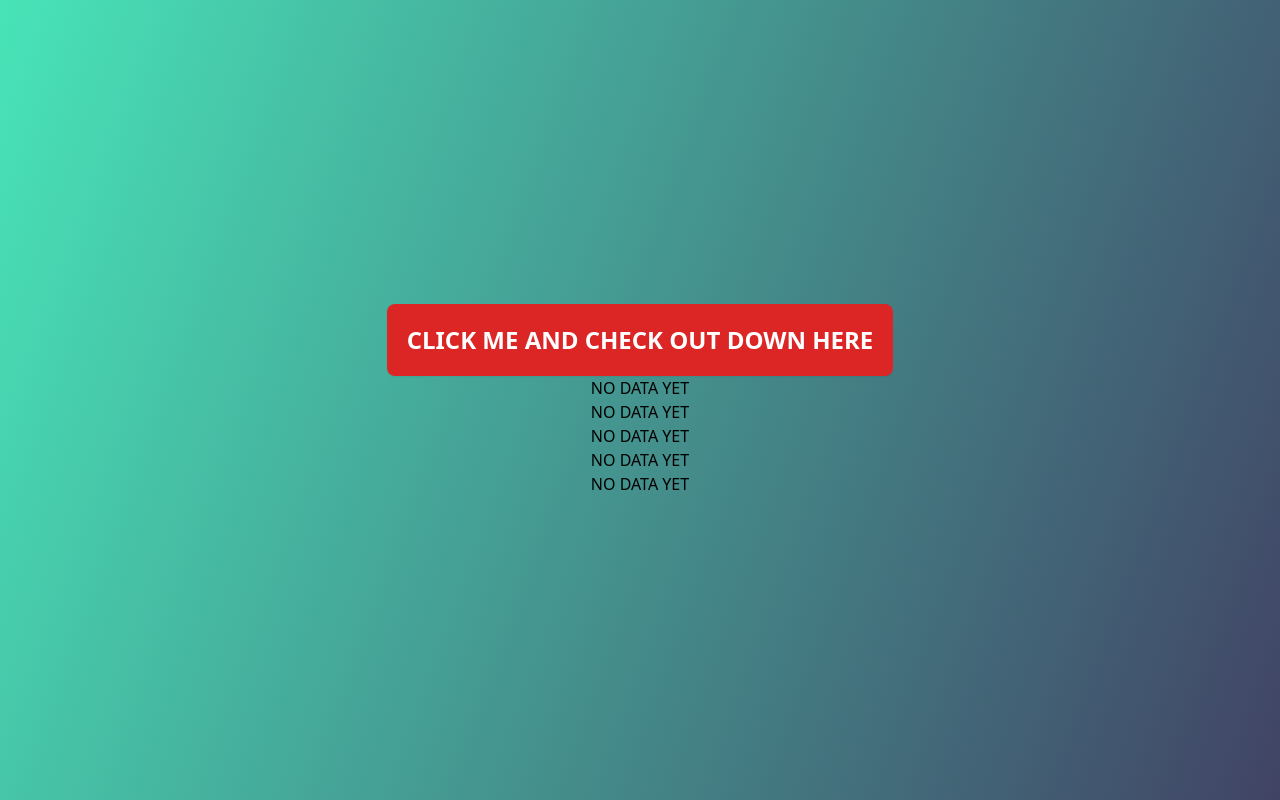
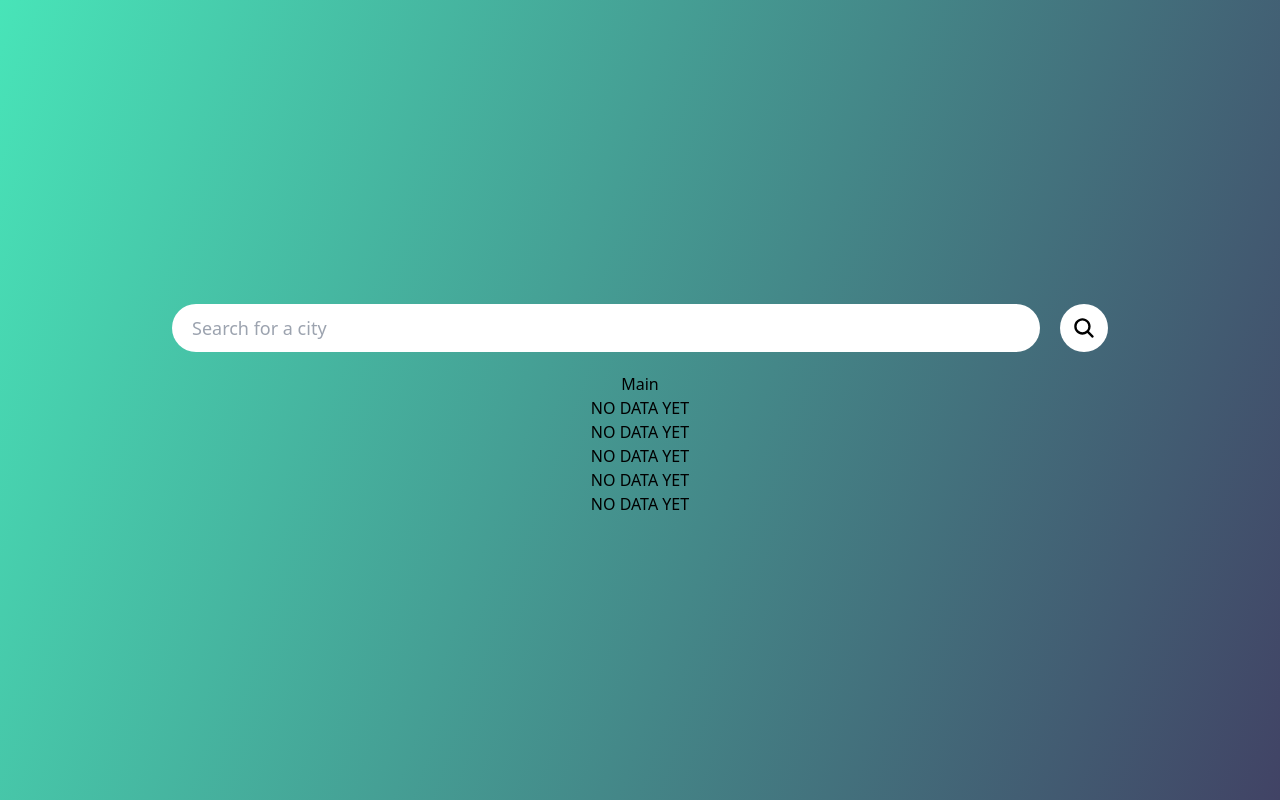
Before and after one commit to Igor5667/WeatherApp, a React (Vite) app: page / in a window 1280 px wide. Built offline with nearby package versions, Linux system fonts and the light colour scheme.

Commit message:
add searchBar

```diff
--- a/src/App.tsx
+++ b/src/App.tsx
@@ -1,4 +1,6 @@
 import { useState } from "react";
+import SearchBar from "./components/SearchBar";
+import Main from "./components/Main";
 
 function App() {
   const [weatherData, setWeatherData] = useState<any>({});
@@ -17,14 +19,8 @@ function App() {
 
   return (
     <div className="h-screen w-screen flex justify-center flex-col items-center bg-main-background">
-      <button
-        className="bg-red-600 text-white text-2xl font-semibold p-5 rounded-lg hover:bg-red-700 shadow-sm
-        active:translate-y-[5px] active:shadow-none transition"
-        onClick={fetchApi}
-      >
-        CLICK ME AND CHECK OUT DOWN HERE
-      </button>
-
+      <SearchBar />
+      <Main />
       <li className="text-wrap list-none">
         {weatherData["name"] ?? "NO DATA YET"}
       </li>
--- /dev/null
+++ b/src/components/Main.tsx
@@ -0,0 +1,5 @@
+function Main() {
+  return <div>Main</div>;
+}
+
+export default Main;
--- /dev/null
+++ b/src/components/SearchBar.tsx
@@ -0,0 +1,18 @@
+import { IoSearch } from "react-icons/io5";
+
+function SearchBar() {
+  return (
+    <div className="w-full flex justify-center gap-5 p-5 text-lg">
+      <input
+        type="text"
+        className="w-[70%] p-2 px-5 focus:outline-none rounded-full"
+        placeholder="Search for a city"
+      />
+      <button className="rounded-full bg-white w-12 aspect-square p-3">
+        <IoSearch className="w-full h-full" />
+      </button>
+    </div>
+  );
+}
+
+export default SearchBar;
```
